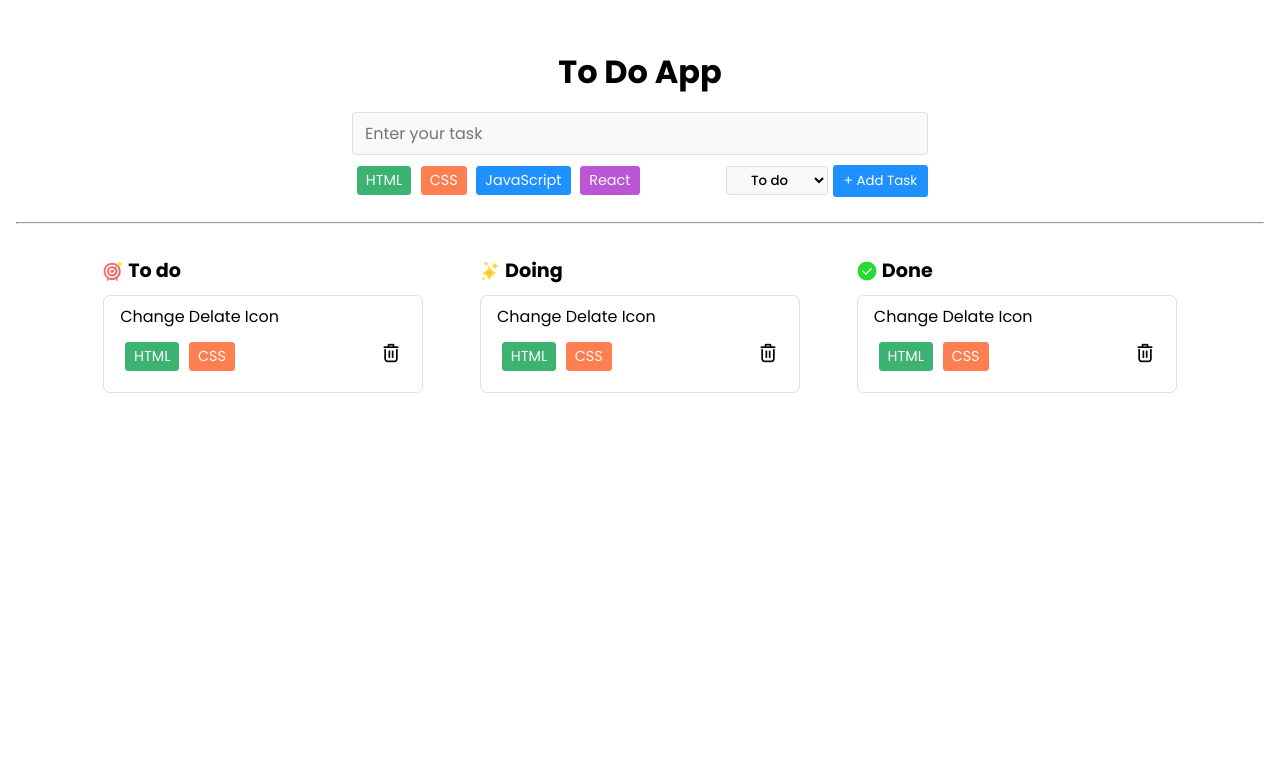
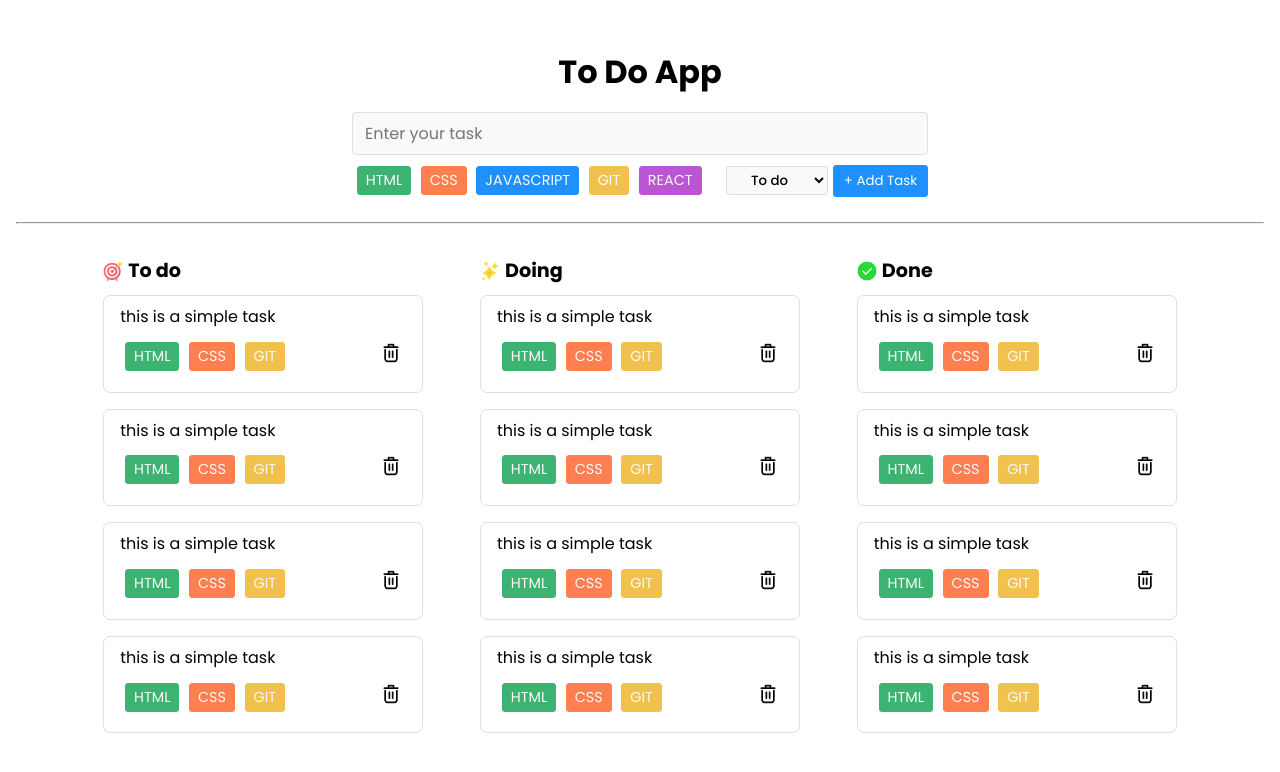
Before and after one commit to dhirajaryaa/modern_todo_app, a React (Vite) app: page / in a window 1280 px wide. Shown: the top 772 px of the page. Built offline with nearby package versions, Linux system fonts and the light colour scheme.

Commit message:
logic: add components

```diff
--- a/src/App.css
+++ b/src/App.css
@@ -44,8 +44,8 @@
   all: unset;
   padding: 3px 8px;
   font-size: 0.9rem;
-  background-color: var(--focus-light);
-  border: 1px solid var(--gray-light);
+  background-color: var(--btn-4);
+  border: 1px solid var(--btn-4);
   border-radius: 3px;
   color: var(--focus-light);
   font-weight: 400;
@@ -123,6 +123,11 @@
   justify-content: space-between;
   margin: 0.5rem 0;
 }
+.warper .task-container .task-list .task-box p{
+  width: 100%;
+  font-size: 1rem;
+  text-align: left;
+}
 .warper .task-container .task-list .task-box .box .tags {
   display: flex;
   align-items: center;
--- a/src/App.jsx
+++ b/src/App.jsx
@@ -1,90 +1,37 @@
-import React from 'react'
-import "./App.css"
+import React from "react";
+import "./App.css";
+// import { tasks } from "./Data.js";
+import TaskForm from "./components/TaskForm";
+import TaskList from "./components/TaskList";
 
 function App() {
+
   return (
-    <div class="container">
-      <section class="warper">
+    <div className="container">
+      <section className="warper">
         <h1>To Do App</h1>
-        <div class="header">
-          <input type="text" class="input-box" placeholder="Enter your task" />
-          <div class="filtered-menu">
-            <div class="btn-list">
-              <button class="btn html">HTML</button>
-              <button class="btn css">CSS</button>
-              <button class="btn javascript">JavaScript</button>
-              <button class="btn react">React</button>
-            </div>
-            <div class="action-btn">
-              <select name="work-status" id="work-status">
-                <option value="todo">To do</option>
-                <option value="doing">Doing</option>
-                <option value="done">Done</option>
-              </select>
-              <button class="submit">+ Add Task</button>
-            </div>
-          </div>
-        </div>
+        <TaskForm />
         <hr />
-        <div class="task-container">
-          <div class="task-list">
-            <h3><img src="./target.png" alt="target" /> To do</h3>
-            <div class="task-box">
-              <p>Change Delate Icon</p>
-              <div class="box">
-                <div class="tags">
-                  <button class="btn html">HTML</button>
-                  <button class="btn css">CSS</button>
-                </div>
-                <div class="del-btn">
-                  <button class="delete">
-                    <img src="./delete.png" alt="delete" />
-                  </button>
-                </div>
-              </div>
-            </div>
 
-          </div>
+        <div className="task-container">
+          <TaskList
+            icon={"./target.png"}
+            title={"To do"}
+          />
 
-          <div class="task-list">
-            <h3><img src="./star.png" alt="star" /> Doing</h3>
-            <div class="task-box">
-              <p>Change Delate Icon</p>
-              <div class="box">
-                <div class="tags">
-                  <button class="btn html">HTML</button>
-                  <button class="btn css">CSS</button>
-                </div>
-                <div class="del-btn">
-                  <button class="delete">
-                    <img src="./delete.png" alt="delete" />
-                  </button>
-                </div>
-              </div>
-            </div>
-          </div>
+          <TaskList
+            icon={"./star.png"}
+            title={"Doing"}
+          />
 
-          <div class="task-list">
-            <h3><img src="./done.png" alt="done" /> Done</h3>
-            <div class="task-box">
-              <p>Change Delate Icon</p>
-              <div class="box">
-                <div class="tags">
-                  <button class="btn html">HTML</button>
-                  <button class="btn css">CSS</button>
-                </div>
-                <div class="del-btn">
-                  <button class="delete">
-                    <img src="./delete.png" alt="delete" />
-                  </button>
-                </div>
-              </div>
-            </div>
-          </div>
+          <TaskList
+            icon={"./done.png"}
+            title={"Done"}
+          />
         </div>
       </section>
     </div>
-  )
+  );
 }
 
-export default App
+export default App;
--- a/src/Index.css
+++ b/src/Index.css
@@ -13,6 +13,6 @@
     --btn-1: #ff7f50;
     --btn-2: #3cb371;
     --btn-3: #1e90ff;
-    --btn-4: #daa520;
+    --btn-4: #f0c24d;
     --btn-5: #ba55d3;
   }
--- /dev/null
+++ b/src/components/Button.jsx
@@ -0,0 +1,10 @@
+import React from 'react'
+
+function Button({tagName}) {
+  return (
+    <button className={`btn ${tagName}`}>{tagName.toUpperCase()}</button>
+
+  )
+}
+
+export default Button
--- /dev/null
+++ b/src/components/TaskBox.jsx
@@ -0,0 +1,24 @@
+import React from "react";
+import Button from "./Button";
+
+function TaskBox({ task, tags }) {
+  return (
+    <div className="task-box">
+      <p>{task}</p>
+      <div className="box">
+        <div className="tags">
+          {tags.map((tag) => (
+            <Button tagName={tag} />
+          ))}
+        </div>
+        <div className="del-btn">
+          <button className="delete">
+            <img src="./delete.png" alt="delete" />
+          </button>
+        </div>
+      </div>
+    </div>
+  );
+}
+
+export default TaskBox;
--- /dev/null
+++ b/src/components/TaskForm.jsx
@@ -0,0 +1,29 @@
+import React from "react";
+import Button from "./Button";
+
+function TaskForm() {
+  const tagName = ["html", "css", "javascript", "git", "react"];
+
+  return (
+    <div className="header">
+      <input type="text" className="input-box" placeholder="Enter your task" />
+      <div className="filtered-menu">
+        <div className="btn-list">
+          {tagName.map((tag) => {
+            return <Button key={tag} tagName={tag} />;
+          })}
+        </div>
+        <div className="action-btn">
+          <select name="work-status" id="work-status">
+            <option value="todo">To do</option>
+            <option value="doing">Doing</option>
+            <option value="done">Done</option>
+          </select>
+          <button className="submit">+ Add Task</button>
+        </div>
+      </div>
+    </div>
+  );
+}
+
+export default TaskForm;
--- /dev/null
+++ b/src/components/TaskList.jsx
@@ -0,0 +1,36 @@
+import React from "react";
+import TaskBox from "./TaskBox";
+
+function TaskList({ icon, title}) {
+  return (
+    <div className="task-list">
+      <h3>
+        <img src={icon} />
+        {title}
+      </h3>
+      {/* <div className="task-box">
+        <p>{task}</p>
+        <div className="box">
+          <div className="tags">
+            {tags.map((tag) => (
+              <button className={`btn ${tag.toLowerCase()}`}>
+                {tag.toUpperCase()}
+              </button>
+            ))}
+          </div>
+          <div className="del-btn">
+            <button className="delete">
+              <img src="./delete.png" alt="delete" />
+            </button>
+          </div>
+        </div>
+      </div> */}
+      < TaskBox task={"this is a simple task"} tags={["html","css","git"]}/>
+      < TaskBox task={"this is a simple task"} tags={["html","css","git"]}/>
+      < TaskBox task={"this is a simple task"} tags={["html","css","git"]}/>
+      < TaskBox task={"this is a simple task"} tags={["html","css","git"]}/>
+    </div>
+  );
+}
+
+export default TaskList;
```
